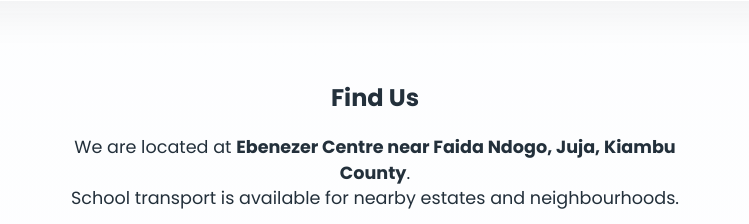
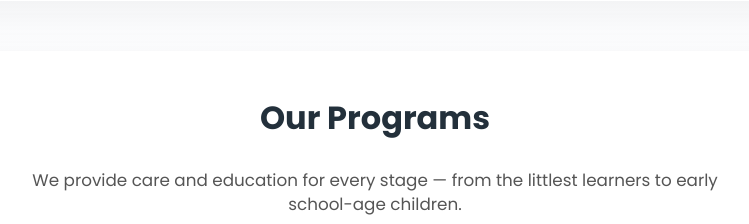
Before and after one commit to JeanPromise/Jevicarn-Christian-School, a Flask app: page / in a window 1280 px wide. Shown: the part 1083-1307 px from the top of the page, without its empty margins (265-1014 px from the left). Run offline with Flask 3, Linux system fonts and the light colour scheme; some libraries are stand-ins or nearby versions.

Commit message:
home.html

```diff
--- a/templates/home.html
+++ b/templates/home.html
@@ -57,6 +57,43 @@
     <p style="margin-top:10px;font-weight:600;">Limited slots available</p>
   </div>
 </section>
+<!-- PROGRAMS SECTION -->
+<section class="programs container card" style="margin-top:50px; text-align:center;">
+  <h2 style="color:#23303B; font-size:2em; font-weight:800;">Our Programs</h2>
+  <p style="font-size:1.05em; max-width:700px; margin:10px auto; color:#555;">
+    We provide care and education for every stage — from the littlest learners to early school-age children.
+  </p>
+
+  <div class="programs-grid" style="display:grid;grid-template-columns:repeat(auto-fit,minmax(230px,1fr));gap:20px;margin-top:25px;">
+    <div class="program-box">
+      <i class="fa-solid fa-baby icon" style="font-size:2em;color:#ff7b00;"></i>
+      <h3>Daycare</h3>
+      <p>For ages 1–3. Warm care, nap time, playtime, and gentle introduction to learning.</p>
+    </div>
+
+    <div class="program-box">
+      <i class="fa-solid fa-school icon" style="font-size:2em;color:#ff7b00;"></i>
+      <h3>Kindergarten</h3>
+      <p>For ages 3–6. Fun, creative, and faith-based early learning to prepare for primary school.</p>
+    </div>
+
+    <div class="program-box">
+      <i class="fa-solid fa-pencil-alt icon" style="font-size:2em;color:#ff7b00;"></i>
+      <h3>Primary School</h3>
+      <p>Competency-based education with caring teachers and small class sizes for focus and growth.</p>
+    </div>
+
+    <div class="program-box">
+      <i class="fa-solid fa-moon icon" style="font-size:2em;color:#ff7b00;"></i>
+      <h3>Nightcare</h3>
+      <p>For working parents. Safe overnight care with calm routines, sleep monitoring, and meals.</p>
+    </div>
+  </div>
+
+  <div style="margin-top:25px;">
+    <a href="/contact" class="btn btn-primary large">Inquire or Enroll</a>
+  </div>
+</section>
 
 <!-- Add this in <head> if not already present -->
 <link rel="stylesheet" href="https://cdnjs.cloudflare.com/ajax/libs/font-awesome/6.6.0/css/all.min.css">
```
